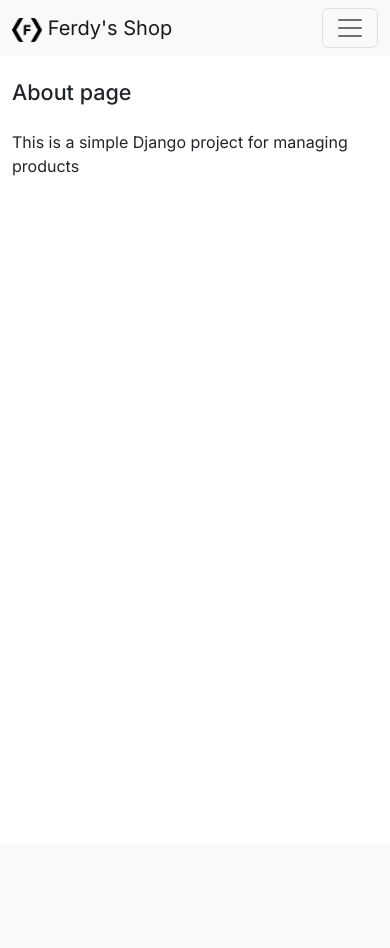
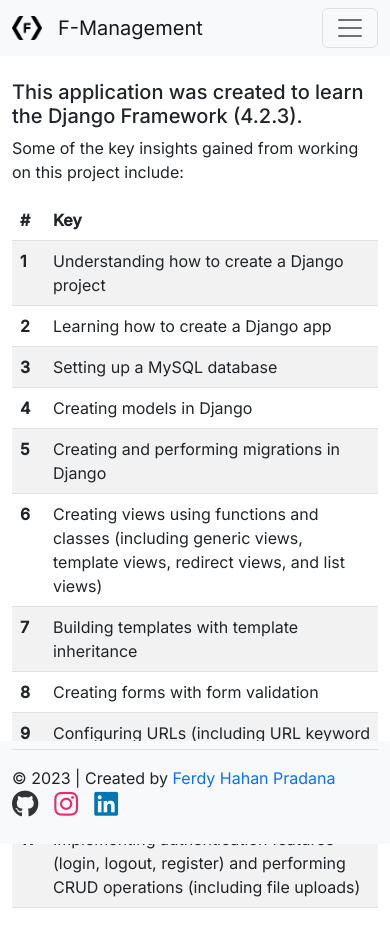
Before and after one commit to ferdyhape/Django_Product_Management, a Django app: page /about/ in a window 390 px wide. Before the commit the page ends 176 px from the top, so only its background shows below. Run offline with Django 4.2, Linux system fonts and the light colour scheme.

Commit message:
styling html

```diff
--- a/assets/css/style.css
+++ b/assets/css/style.css
@@ -7,6 +7,67 @@ body {
   justify-content: center;
   align-items: center;
   text-align: center;
-  height: 80vh;
+  height: 70vh;
   color: black;
 }
+
+.height-10 {
+  height: 10vh;
+}
+.height-20 {
+  height: 20vh;
+}
+.height-30 {
+  height: 30vh;
+}
+.height-40 {
+  height: 40vh;
+}
+.height-50 {
+  height: 50vh;
+}
+.height-60 {
+  height: 60vh;
+}
+.height-70 {
+  height: 70vh;
+}
+.height-80 {
+  height: 80vh;
+}
+.height-90 {
+  height: 90vh;
+}
+.height-100 {
+  height: 100vh;
+}
+.height-110 {
+  height: 110vh;
+}
+.height-120 {
+  height: 120vh;
+}
+.height-130 {
+  height: 130vh;
+}
+.height-140 {
+  height: 140vh;
+}
+.height-150 {
+  height: 150vh;
+}
+.height-160 {
+  height: 160vh;
+}
+.height-170 {
+  height: 170vh;
+}
+.height-180 {
+  height: 180vh;
+}
+.height-190 {
+  height: 190vh;
+}
+.height-200 {
+  height: 200vh;
+}
--- a/templates/app.html
+++ b/templates/app.html
@@ -12,9 +12,11 @@
 <body>
   {% include "layouts/navbar.html" %}
   {% comment %} <div class="container">{% include "layouts/breadcrumb.html" %}</div> {% endcomment %}
-  <div class="container">
+  <div class="container h-100 my-3">
     {% block content %}{% endblock content %}
   </div>
+  {% include "layouts/footer.html" %}
+
   {% include "layouts/scripts.html" %}
 </body>
 
--- /dev/null
+++ b/templates/layouts/footer.html
@@ -0,0 +1,41 @@
+<div class="container fixed-bottom bg-light">
+    <footer class="d-flex flex-wrap justify-content-between align-items-center py-3 my-2 border-top">
+        <div id="text-creator">
+            <span class="mb-3 ">
+                © 2023 | Created by <a href="https://github.com/ferdyhape" class="text-decoration-none"
+                    target="_blank">Ferdy Hahan Pradana</a>
+            </span>
+        </div>
+
+        <div id="social-media-icon">
+            <div class="col-md-12 d-flex justify-content-between gap-3">
+                <a href="https://github.com/ferdyhape" target="_blank">
+                    <i class="fab fa-github fa-2x"></i>
+                </a>
+                <a href="https://www.instagram.com/ferdyhape/" target="_blank">
+                    <i class="fab fa-instagram fa-2x"></i>
+                </a>
+                <a href="https://www.linkedin.com/in/ferdy-hahan-pradana/" target="_blank">
+                    <i class="fab fa-linkedin fa-2x"></i>
+                </a>
+            </div>
+        </div>
+    </footer>
+</div>
+<style>
+    .fa-2x {
+        font-size: 1.7em;
+    }
+
+    .fa-github {
+        color: #333;
+    }
+
+    .fa-instagram {
+        color: #e1306c;
+    }
+
+    .fa-linkedin {
+        color: #0077b5;
+    }
+</style>
--- a/templates/layouts/navbar.html
+++ b/templates/layouts/navbar.html
@@ -1,10 +1,9 @@
 {% load static %}
 <nav class="navbar navbar-expand-lg bg-light">
   <div class="container">
-    <a class="navbar-brand" href="#">
-      <img src="{% static 'img/BlackLogo.png' %}" alt="Logo" width="30" height="24"
-        class="d-inline-block align-text-middle" />
-      Ferdy's Shop
+    <a class="navbar-brand d-flex justify-content-start gap-3 py-auto" href="#">
+      <img src="{% static 'img/BlackLogo.png' %}" alt="Logo" width="30" height="24" class="my-auto" />
+      <p class="my-auto">F-Management</p>
     </a>
     <button class="navbar-toggler" type="button" data-bs-toggle="collapse" data-bs-target="#navbarNav"
       aria-controls="navbarNav" aria-expanded="false" aria-label="Toggle navigation">
--- a/templates/layouts/styles.html
+++ b/templates/layouts/styles.html
@@ -9,3 +9,8 @@
 
 {% comment %} custom css {% endcomment %}
 <link rel="stylesheet" type="text/css" href="{% static 'css/style.css' %}" />
+
+{% comment %} fontawasome {% endcomment %}
+<link rel="stylesheet" href="https://cdnjs.cloudflare.com/ajax/libs/font-awesome/6.4.2/css/all.min.css"
+  integrity="sha512-z3gLpd7yknf1YoNbCzqRKc4qyor8gaKU1qmn+CShxbuBusANI9QpRohGBreCFkKxLhei6S9CQXFEbbKuqLg0DA=="
+  crossorigin="anonymous" referrerpolicy="no-referrer" />
--- a/templates/static_html/about.html
+++ b/templates/static_html/about.html
@@ -1,8 +1,70 @@
 {% extends 'app.html' %} {% block content %}
 
-<h4 class="my-4">About page</h4>
+<div class="height-100 my-4">
+    <p class="h5">
+        This application was created to learn the Django Framework (4.2.3).
+    </p>
+    <p>
+        Some of the key insights gained from working on this project include:
+    </p>
+
+    <table class="table table-striped">
+        <thead>
+            <tr>
+                <th>#</th>
+                <th>Key</th>
+            </tr>
+        </thead>
+        <tbody>
+            <tr>
+                <th>1</th>
+                <td>Understanding how to create a Django project</td>
+            </tr>
+            <tr>
+                <th>2</th>
+                <td>Learning how to create a Django app</td>
+            </tr>
+            <tr>
+                <th>3</th>
+                <td>Setting up a MySQL database</td>
+            </tr>
+            <tr>
+                <th>4</th>
+                <td>Creating models in Django</td>
+            </tr>
+            <tr>
+                <th>5</th>
+                <td>Creating and performing migrations in Django</td>
+            </tr>
+            <tr>
+                <th>6</th>
+                <td>Creating views using functions and classes (including generic views, template views, redirect
+                    views, and list views)</td>
+            </tr>
+            <tr>
+                <th>7</th>
+                <td>Building templates with template inheritance</td>
+            </tr>
+            <tr>
+                <th>8</th>
+                <td>Creating forms with form validation</td>
+            </tr>
+            <tr>
+                <th>9</th>
+                <td>Configuring URLs (including URL keyword arguments)</td>
+            </tr>
+            <tr>
+                <th>10</th>
+                <td>Setting up static and media files</td>
+            </tr>
+            <tr>
+                <th>11</th>
+                <td>Implementing authentication features (login, logout, register) and performing CRUD operations
+                    (including file uploads)</td>
+            </tr>
+        </tbody>
+    </table>
+</div>
 
 
-
-<p>{{ message }}</p>
 {% endblock %}
--- a/templates/static_html/auth/login.html
+++ b/templates/static_html/auth/login.html
@@ -1,7 +1,7 @@
 {% extends 'app.html' %} {% block content %}
 
 
-<h4 class="my-5 text-center">Login Page</h4>
+<h4 class="mb-5 text-center">Login Page</h4>
 <div class="d-flex justify-content-center">
   <div class="col-sm-5">
     {% if error %}
--- a/templates/static_html/auth/register.html
+++ b/templates/static_html/auth/register.html
@@ -1,8 +1,8 @@
 {% extends 'app.html' %} {% block content %}
 
 
-<h4 class="my-5 text-center">Register Page</h4>
-<div class="d-flex justify-content-center mb-5">
+<h4 class="mb-5 text-center">Register Page</h4>
+<div class="d-flex justify-content-center mb-5 height-90">
     <div class="col-sm-5">
         <form method="POST">
             {% csrf_token %}
--- a/templates/static_html/home.html
+++ b/templates/static_html/home.html
@@ -1,6 +1,6 @@
 {% extends 'app.html' %} {% block content %} {% load static %}
 <div class="jumbotron rounded jumbotron-bg">
-  <h1 class="display-4">Product Management Web App</h1>
+  <h1 class="display-5">Product Management Web App</h1>
   <p class="lead">
     Efficiently manage your products with our user-friendly web application.
   </p>
```
Also changed, not shown: category/templates/category/create.html (+7 -4 lines), product/templates/product/create.html (+9 -3 lines).
